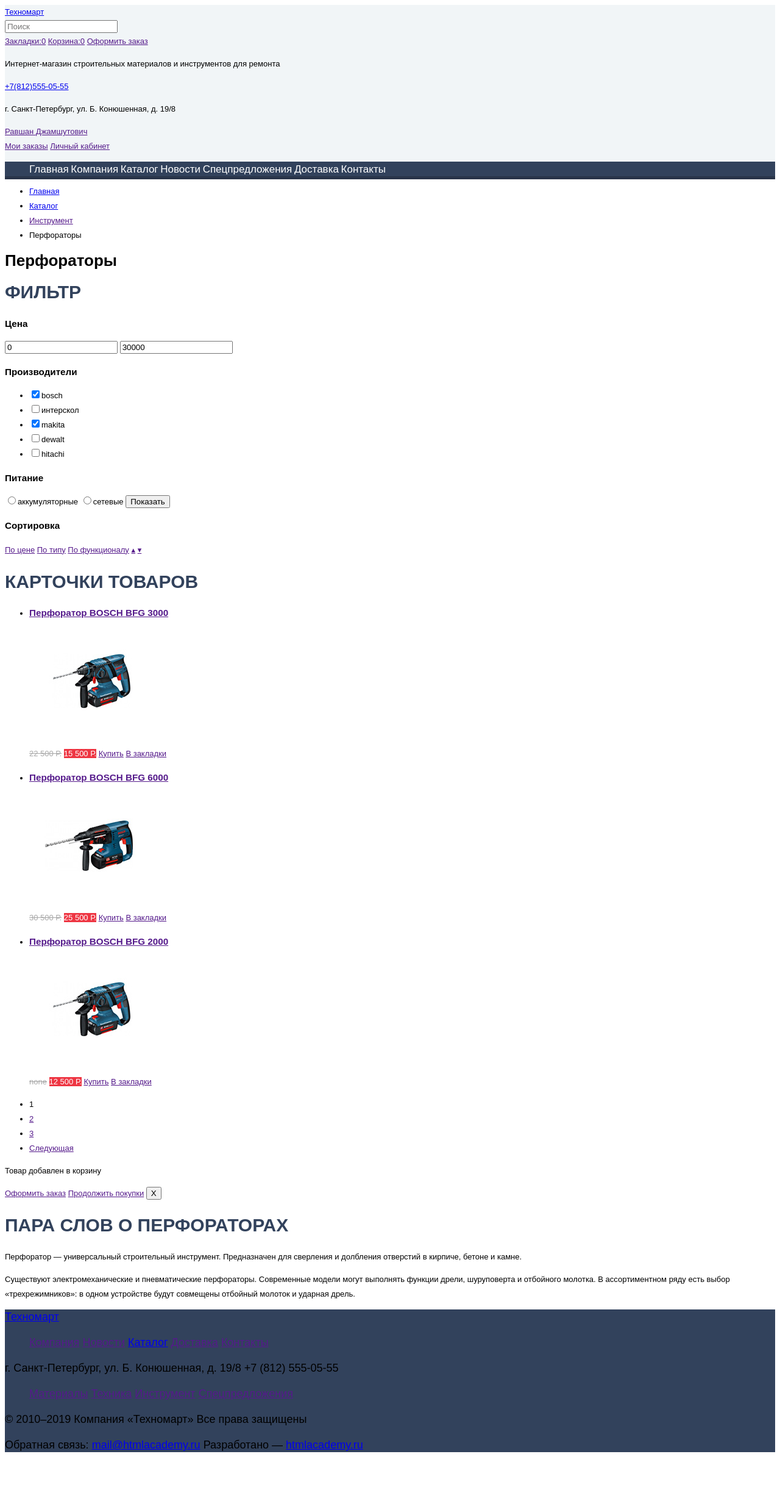
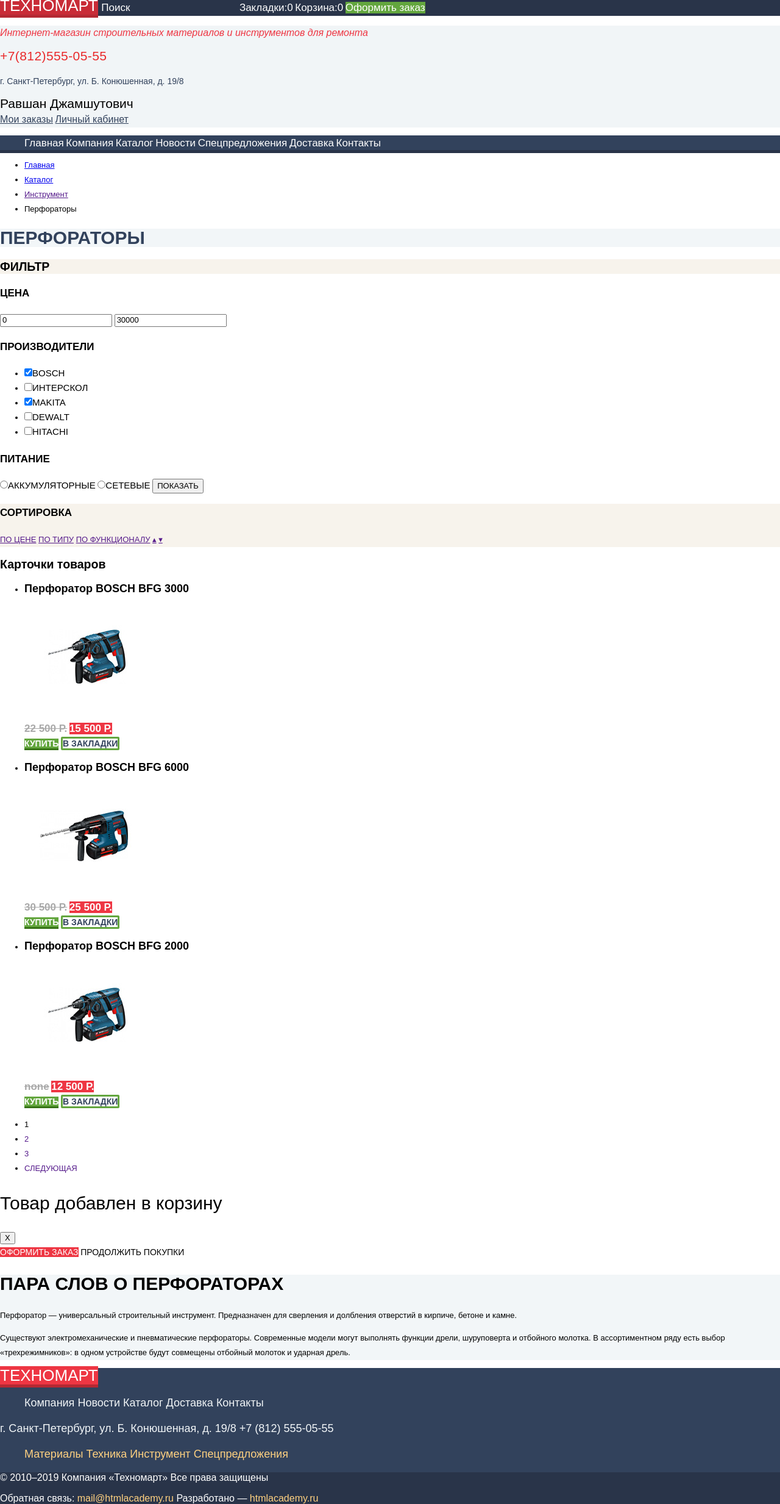
Before and after one commit to RewinKant/1040203-technomart-26, a plain HTML site: page catalog.html in a window 1280 px wide. Shown: the whole page at 61% size. Before the commit the page ends 2389 px from the top, so only its background shows below. Drawn offline with Linux system fonts and the light colour scheme; a web font is replaced by a local one.

Commit message:
исправления 12-1

```diff
--- a/catalog.html
+++ b/catalog.html
@@ -3,35 +3,35 @@
   <head>
     <meta charset="utf-8">
     <title>HTML Academy: Техномарт</title>
+    <link rel="stylesheet" href="css/normalize.css">
     <link rel="stylesheet" href="css/style.css">
   </head>
   <body>
     <header>
-      <div>
-        <a href="index.html">Техномарт</a>
+      <div class="top-header">
+        <a class="logo" href="index.html">Техномарт</a>
         <form method="post">
           <label for="search" class="visually-hidden">Поле поиска</label>
           <input id="search" type="text" name="search" placeholder="Поиск">
         </form>
-        <a href="">Закладки:0</a>
+        <a class="top-mark" href="">Закладки:0</a>
         <a href="">Корзина:0</a>
         <a href="">Оформить заказ</a>
       </div>
-      <div>
-        <p>Интернет-магазин строительных материалов и инструментов для ремонта</p>
-        <a href="tel:+78125550555" aria-label="Контактный телефон">+7(812)555-05-55</a>
-        <p>г. Санкт-Петербург, ул. Б. Конюшенная, д. 19/8</p>
+      <div class="login">
+        <p class="info">Интернет-магазин строительных материалов и инструментов для ремонта</p>
+        <a class="tel" href="tel:+78125550555" aria-label="Контактный телефон">+7(812)555-05-55</a>
+        <p class="address">г. Санкт-Петербург, ул. Б. Конюшенная, д. 19/8</p>
         <!-- Авторизация -->
-        <div>
-          <a href="">Равшан Джамшутович</a>
+        <div class="authorization">
+          <a class="user" href="">Равшан Джамшутович</a>
           <div>
-            <a href="">Мои заказы</a>
-            <a href="">Личный кабинет</a>
+            <a class="user-menu" href="">Мои заказы</a>
+            <a class="user-menu" href="">Личный кабинет</a>
           </div>
         </div>
-        <!-- Конец -->
       </div>
-      <nav>
+      <nav class="top-nav">
         <ul>
           <li><a href="index.html">Главная</a></li>
           <li><a href="">Компания</a></li>
@@ -50,9 +50,11 @@
         <li><a href="">Инструмент</a></li>
         <li>Перфораторы</li>
       </ul>
-      <h1>Перфораторы</h1>
-      <section>
-        <h2>Фильтр</h2>
+      <div class="page">
+        <h1>Перфораторы</h1>
+      </div>
+      <section class="filters">
+        <h2 class="filter">Фильтр</h2>
         <form method="get">
           <h3>Цена</h3>
           <!-- Двойнй ползунок с привязкой к полям цен -->
@@ -79,9 +81,9 @@
           <h3>Питание</h3>
           <input id="acum" type="radio" name="acum"><label for="acum">аккумуляторные</label>
           <input id="no-acum" type="radio" name="acum"><label for="no-acum">сетевые</label>
-          <input type="submit" value="Показать">
+          <input class="catalog-button" type="submit" value="Показать">
         </form>
-        <div>
+        <div class="filter">
           <h3>Сортировка</h3>
           <a href="">По цене</a>
           <a href="">По типу</a>
@@ -93,7 +95,7 @@
       <section>
         <h2>Карточки товаров</h2> <!-- Скрыть -->
         <ul>
-          <li>
+          <li class="list-item">
             <h3>
               <a href="">Перфоратор BOSCH BFG 3000</a>
             </h3>
@@ -102,10 +104,12 @@
             </p>
             <span class="last-price">22 500 Р.</span>
             <span class="price">15 500 Р.</span>
-            <a href="">Купить</a>
-            <a href="">В закладки</a>
+            <div class="buy-menu">
+              <a class="button buy" href="">Купить</a>
+              <a class="button mark" href="">В закладки</a>
+            </div>
           </li>
-          <li>
+          <li class="list-item">
             <h3>
               <a href="">Перфоратор BOSCH BFG 6000</a>
             </h3>
@@ -114,10 +118,12 @@
             </p>
             <span class="last-price">30 500 Р.</span>
             <span class="price">25 500 Р.</span>
-            <a href="">Купить</a>
-            <a href="">В закладки</a>
+            <div class="buy-menu">
+              <a class="button buy" href="">Купить</a>
+              <a class="button mark" href="">В закладки</a>
+            </div>
           </li>
-          <li>
+          <li class="list-item">
             <h3>
               <a href="">Перфоратор BOSCH BFG 2000</a>
             </h3>
@@ -126,28 +132,31 @@
             </p>
             <span class="last-price">none</span>
             <span class="price">12 500 Р.</span>
-            <a href="">Купить</a>
-            <a href="">В закладки</a>
+            <div class="buy-menu">
+              <a class="button buy" href="">Купить</a>
+              <a class="button mark" href="">В закладки</a>
+            </div>
           </li>
           <!-- Добавдение элементов списка -->
         </ul>
-        <div>
+        <div class="filters page-number">
           <ul>
             <li><a>1</a></li>
             <li><a href="">2</a></li>
             <li><a href="">3</a></li>
             <li><a href="">Следующая</a></li>
           </ul>
-          <!-- popap "Ваш товар добавлен в корзину"-->
+        </div>
+        <div class="popap-bin"><!-- popap "Ваш товар добавлен в корзину"-->
+          <p>Товар добавлен в корзину</p>
+          <button type="button" aria-label="Закрыть">Х</button>
           <div>
-            <p>Товар добавлен в корзину</p>
-            <a href="">Оформить заказ</a>
-            <a href="">Продолжить покупки</a>
-            <button type="button" aria-label="Закрыть">Х</button>
+            <a class="button" href="">Оформить заказ</a>
+            <a class="button next" href="">Продолжить покупки</a>
           </div>
         </div>
       </section>
-      <section>
+      <section class="page-info">
         <h2>Пара слов о перфораторах</h2>
         <p>Перфоратор — универсальный строительный инструмент. Предназначен для сверления и долбления отверстий в кирпиче, бетоне и камне.</p>
         <p>Существуют электромеханические и пневматические перфораторы. Современные модели могут выполнять функции дрели, шуруповерта и
@@ -156,27 +165,25 @@
       </section>
     </main>
     <footer>
-      <div>
-        <a href="index.html">Техномарт</a>
-        <ul>
+      <div class="pre-end">
+        <a class="logo" href="index.html">Техномарт</a>
+        <ul class="nav">
           <li><a href="">Компания</a></li>
           <li><a href="">Новости</a></li>
           <li><a href="catalog.html">Каталог</a></li>
           <li><a href="">Доставка</a></li>
           <li><a href="">Контакты</a></li>
         </ul>
-      </div>
-      <div>
         <p>г. Санкт-Петербург, ул. Б. Конюшенная, д. 19/8
           +7 (812) 555-05-55</p>
-        <ul>
+        <ul class="catalog">
           <li><a href="">Материалы</a></li>
           <li><a href="">Техника</a></li>
           <li><a href="">Инструмент</a></li>
           <li><a href="">Спецпредложения</a></li>
         </ul>
       </div>
-      <div>
+      <div class="end">
         <p>© 2010–2019 Компания «Техномарт»
           Все права защищены</p>
         <a href="" aria-label="Техномарт во ВКонтакте"></a>
--- a/css/style.css
+++ b/css/style.css
@@ -99,10 +99,7 @@ body {
   background-color: #ba2732;
 }
 /* Header */
-header {
-  background-color: #f1f5f7;
-}
-header li, footer li {
+.login li, .pre-end li {
   list-style-type: none;
   display: inline;
 }
@@ -117,18 +114,18 @@ header li, footer li {
   color: #ffffff;
   text-decoration: none;
 }
-.top-header a.logo {
+.top-header .logo {
   text-transform: uppercase;
   font-size: 26px;
 
   background-color: #ee3643;
   box-shadow: 0 5px #b52933;
 }
-.top-header a.logo:hover {
+.top-header .logo:hover {
   background-color: #c92c37;
   color: #ffffff;
 }
-.top-header a.logo:active {
+.top-header .logo:active {
   background-color: #ba2632;
   color: #ffffff;
 }
@@ -174,61 +171,92 @@ header li, footer li {
   color: #b9bec4;
 }
 
-.login p:first-child {
+.login {
+  background-color: #f1f5f7;
+}
+.info {
   font-size: 16px;
   line-height: 23px;
   color: #ee3643;
   font-style: italic;
 }
-.login p {
+.address {
   font-size: 14px;
   color: #32425c;
 }
-.login a {
+.authorization-menu, .user {
   font-size: 21px;
   line-height: 21px;
   color: #000000;
   text-decoration: none;
-
-  background-color: #ffffff;
 }
-.login a:hover {
+.authorization-menu:hover {
   color: #ee3643
 }
-.login a:active {
+.authorization-menu:active {
   color: rgba(0, 0, 0, 0.3);
 }
-.login > a {
+.user:hover {
+}
+.user:active {
+  color: rgba(0, 0, 0, 0.3);
+}
+.user-menu {
+  font-size: 16px;
+  line-height: 18px;
+  color: #32425c;
+}
+.user-menu:hover {
+  color: #ee3643;
+}
+.user-menu:active {
+  color: rgba(0, 0, 0, 0.3);
+}
+.tel {
+  font-size: 21px;
+  line-height: 21px;
   color: #e9292a;
   text-decoration: none;
   letter-spacing: 0.02em;
 }
 
-nav {
+.top-nav {
   background-color: #32425c;
   box-shadow: 0 5px #293449;
 }
-nav a {
+.top-nav li {
+  list-style-type: none;
+  display: inline;
+}
+.top-nav a {
   font-size: 17px;
   line-height: 17px;
   text-decoration: none;
   color: #ffffff;
   vertical-align: middle;
 }
-nav a:hover {
+.top-nav a:hover {
   background-color: #293449;
 }
-nav a:active {
+.top-nav a:active {
   background-color: #293449;
   color: rgba(255, 255, 255 , 0.5);
 }
 
 /* Main */
-h2 {
+.more h2 {
   font-size: 30px;
   line-height: 30px;
   color: #32425c;
   text-transform: uppercase;
+}
+.page h1{
+  font-size: 30px;
+  line-height: 30px;
+  color: #32425c;
+  text-transform: uppercase;
+
+  background-color: #f2f6f8;
 }
 .label h3 {
   font-size: 24px;
@@ -274,6 +302,7 @@ h2 {
 .promo-label p {
   font-size: 18px;
   line-height: 24px;
+  color: #ffffff;
 }
 
 .more {
@@ -321,13 +350,18 @@ h2 {
 }
 .mark:hover {
   border: 3px solid #32425c;
+  background-color: #ffffff;
 }
 .mark:active {
   color: #c1c6ce;
   border: 3px solid #c1c6ce;
+  background-color: #ffffff;
 }
 
-.service h2, .about h2, .contacts h2 {
+.service h2, .about h2, .contacts h2, .page-info h2 {
+  font-size: 30px;
+  line-height: 30px;
+  text-transform: uppercase;
   color:#000000;
 }
 .service p, .about p, .contacts p {
@@ -374,13 +408,56 @@ h2 {
 .feed-back input::-webkit-input-placeholder {
   color: #a9a9a9;
 }
+.filter {
+  font-family: "PT Sans", "Arial",sans-serif;
+  text-transform: uppercase;
+  background-color: #f7f3ec;
+}
+.filters {
+  font-family: "PT Sans", "Arial",sans-serif;
+  text-transform: uppercase;
+}
+.filters h3 {
+  font-weight: 700;
+  font-size: 17px;
+  line-height: 30px;
+}
+.filters label {
+  font-size: 15px;
+  line-height: 20px;
+}
+.catalog-button {
+  font-size: 13px;
+  line-height: 18px;
+  text-transform: uppercase;
+}
+.page-number a {
+  text-decoration: none;
+  text-transform: uppercase;
+}
+.page-info{
+  background-color: #f2f6f8;
+}
+.page-info p {
+  font-family: "PT Sans", "Arial",sans-serif;
+  font-size: 13px;
+  line-height: 24px;
+}
+.popap-bin p {
+  font-size: 30px;
+  line-height: 30px;
+}
+.next {
+  background-color: #ffffff;
+  color: #000000;
+}
 
 footer {
   background-color: #32425c;
   font-size: 18px;
   line-height: 24px;
 }
-a.logo {
+.logo {
   color: #ffffff;
   text-decoration: none;
   text-transform: uppercase;
@@ -389,11 +466,11 @@ a.logo {
   background-color: #ee3643;
   box-shadow: 0 5px #b52933;
 }
-a.logo:hover {
+.logo:hover {
   background-color: #c92c37;
   color: #ffffff;
 }
-a.logo:active {
+.logo:active {
   background-color: #ba2632;
   color: #ffffff;
 }
```
Also changed, not shown: index.html (+10 -12 lines).
